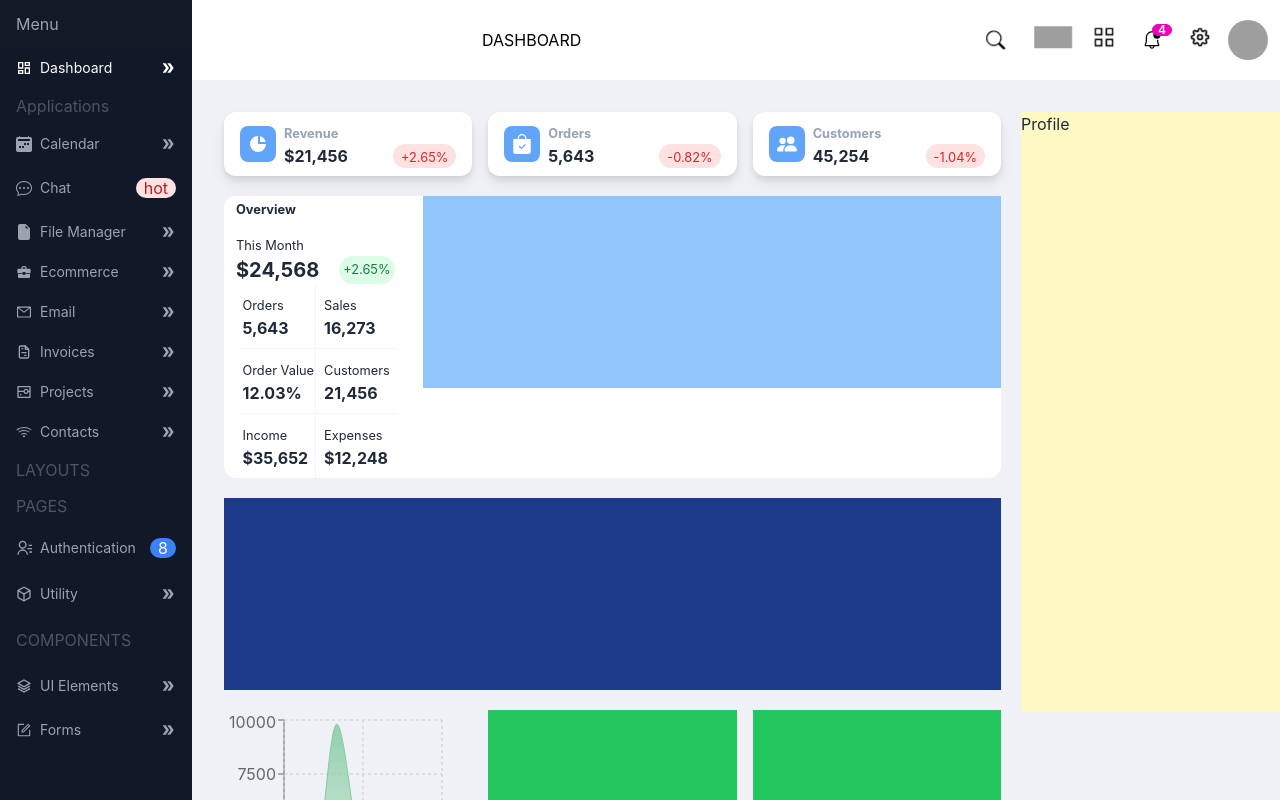
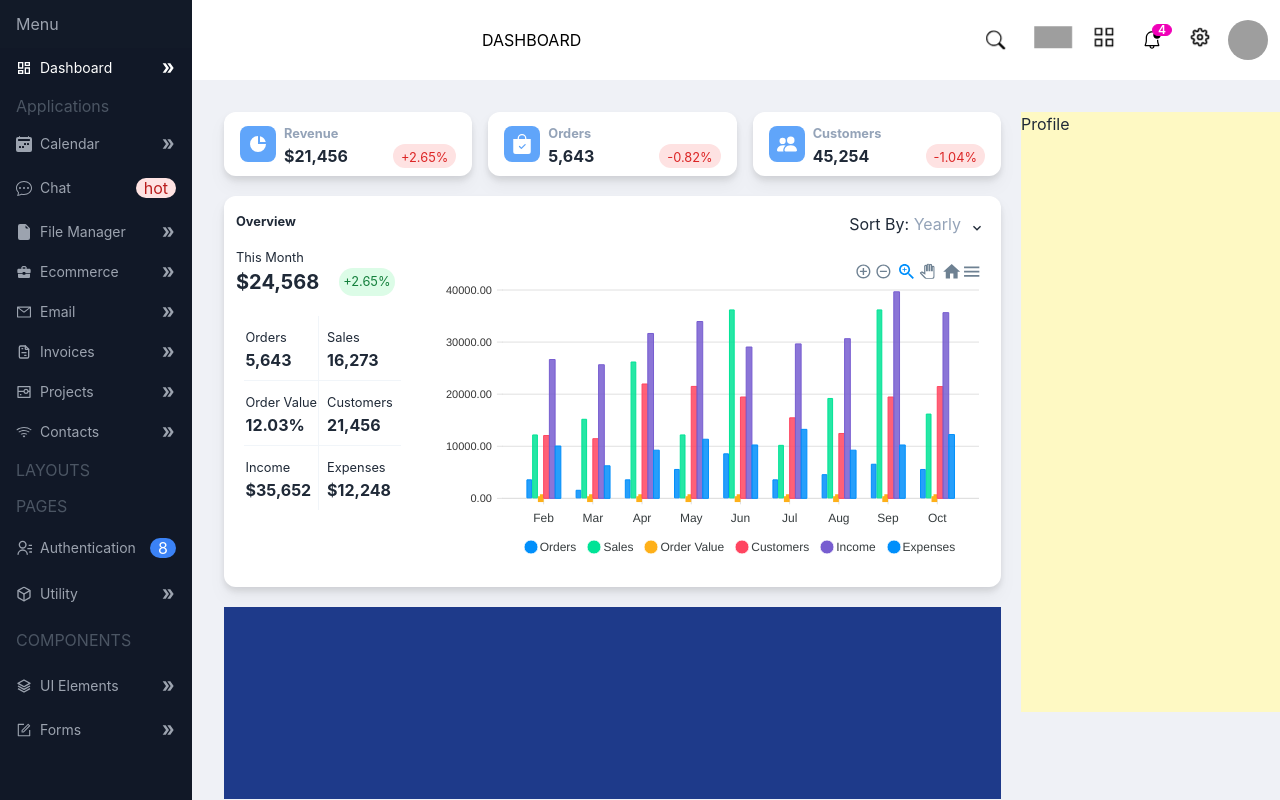
Before and after one commit to Mejbah-ul-haque/Dashboard, a React (Create React App) app: page / in a window 1280 px wide. Built offline with nearby package versions, Linux system fonts and the light colour scheme; grey boxes are pictures that could not be loaded.

Commit message:
column chart complete

```diff
--- a/package.json
+++ b/package.json
@@ -9,6 +9,7 @@
     "apexcharts": "^3.36.0",
     "daisyui": "^2.33.0",
     "react": "^18.2.0",
+    "react-apexcharts": "^1.4.0",
     "react-dom": "^18.2.0",
     "react-icons": "^4.6.0",
     "react-router-dom": "^6.4.2",
--- /dev/null
+++ b/src/conponents/Charts/ColumnChart.js
@@ -0,0 +1,188 @@
+import React from "react";
+import { MdKeyboardArrowDown } from "react-icons/md";
+import ReactApexChart from "react-apexcharts";
+
+const ColumnChart = () => {
+	const series = [
+		{
+			name: "Orders",
+			type: "column",
+			data: [3643, 1643, 3643, 5643, 8643, 3643, 4643, 6643, 5643],
+		},
+		{
+			name: "Sales",
+			type: "column",
+			data: [12273, 15273, 26273, 12273, 36273, 10273, 19273, 36273, 16273],
+		},
+		{
+			name: "Order Value",
+			type: "column",
+			data: [10.03, 15.03, 6.03, 8.03, 9.03, 14.03, 9.03, 16.03, 12.03],
+		},
+		{
+			name: "Customers",
+			type: "column",
+			data: [12056, 11456, 21956, 21489, 19456, 15456, 12456, 19456, 21456],
+		},
+		{
+			name: "Income",
+			type: "column",
+			data: [26652, 25652, 31652, 33952, 29052, 29652, 30652, 39652, 35652],
+		},
+		{
+			name: "Expenses",
+			type: "column",
+			data: [10048, 6248, 9248, 11348, 10248, 13248, 9248, 10248, 12248]
+		},
+	];
+	const options = {
+		chart: {
+			height: 350,
+			type: "line",
+			stacked: false,
+		},
+		dataLabels: {
+			enabled: false,
+		},
+		stroke: {
+			width: [1, 1, 4],
+		},
+		title: {
+			// text: 'XYZ - Stock Analysis (2009 - 2016)',
+			align: "left",
+			offsetX: 110,
+		},
+		xaxis: {
+			categories: [
+				"Feb",
+				"Mar",
+				"Apr",
+				"May",
+				"Jun",
+				"Jul",
+				"Aug",
+				"Sep",
+				"Oct",
+			],
+		},
+		yaxis: [
+			{
+				axisTicks: {
+					show: true,
+				},
+				axisBorder: {
+					show: false,
+					color: "#008FFB",
+				},
+				labels: {
+					style: {
+						colors: "#333333",
+					},
+				},
+				title: {
+					text: "",
+					style: {
+						color: "#008FFB",
+					},
+				},
+				tooltip: {
+					enabled: true,
+				},
+			},
+			// {
+			//   seriesName: 'Income',
+			//   opposite: true,
+			//   axisTicks: {
+			//     show: true,
+			//   },
+			//   axisBorder: {
+			//     show: true,
+			//     color: '#00E396'
+			//   },
+			//   labels: {
+			//     style: {
+			//       colors: '#00E396',
+			//     }
+			//   },
+			//   title: {
+			//     text: "Operating Cashflow (thousand crores)",
+			//     style: {
+			//       color: '#00E396',
+			//     }
+			//   },
+			// },
+			// {
+			//   seriesName: 'Revenue',
+			//   opposite: true,
+			//   axisTicks: {
+			//     show: true,
+			//   },
+			//   axisBorder: {
+			//     show: true,
+			//     color: '#FEB019'
+			//   },
+			//   labels: {
+			//     style: {
+			//       colors: '#FEB019',
+			//     },
+			//   },
+			//   title: {
+			//     text: "Revenue (thousand crores)",
+			//     style: {
+			//       color: '#FEB019',
+			//     }
+			//   }
+			// },
+		],
+		tooltip: {
+			fixed: {
+				enabled: false,
+				position: "topLeft", // topRight, topLeft, bottomRight, bottomLeft
+				offsetY: 30,
+				offsetX: 60,
+			},
+		},
+		legend: {
+			horizontalAlign: "center",
+			offsetX: 40,
+		},
+	};
+
+	return (
+		<div>
+			<div className="text-right">
+				<div className="dropdown">
+					<label tabIndex={0} className="flex items-center m-1">
+						<p>
+							Sort By: <span className="text-slate-400 mr-2">Yearly</span>{" "}
+						</p>
+						<p className="pt-2">
+							<MdKeyboardArrowDown />
+						</p>
+					</label>
+					<ul
+						tabIndex={0}
+						className="dropdown-content menu p-2 drop-shadow-lg bg-base-100 rounded-box w-[130px]"
+					>
+						<li>
+							<a>Item 1</a>
+						</li>
+						<li>
+							<a>Item 2</a>
+						</li>
+					</ul>
+				</div>
+			</div>
+			<div className="mt-5">
+				<ReactApexChart
+					options={options}
+					series={series}
+					type="line"
+					height={300}
+				/>
+			</div>
+		</div>
+	);
+};
+
+export default ColumnChart;
--- a/src/conponents/Charts/Overview.js
+++ b/src/conponents/Charts/Overview.js
@@ -1,10 +1,11 @@
 import React from "react";
+import ColumnChart from "./ColumnChart";
 
 const Overview = () => {
 	return (
-		<div className="grid grid-cols-1 md:grid-cols-4 bg-white rounded-xl gap-5 mt-5">
-			<div className="   pl-3">
-				<h2 className="font-bold">
+		<div className="grid grid-cols-1 md:grid-cols-4 bg-white rounded-xl gap-5 mt-5 drop-shadow-lg p-3">
+			<div className=" ">
+				<h2 className="font-bold text-center md:text-left">
 					<small>Overview</small>
 				</h2>
 				<div className="mt-3">
@@ -18,7 +19,7 @@ const Overview = () => {
 						</p>
 					</div>
 				</div>
-				<div className="">
+				<div className="mt-5">
 					<table class="  mx-auto">
 
 						<tbody>
@@ -57,7 +58,9 @@ const Overview = () => {
 					</table>
 				</div>
 			</div>
-			<div className="bg-blue-300 h-48 col-span-3"></div>
+			<div className=" col-span-3">
+        <ColumnChart></ColumnChart>
+      </div>
 		</div>
 	);
 };
--- a/src/conponents/Layout/Layout.js
+++ b/src/conponents/Layout/Layout.js
@@ -65,6 +65,7 @@ const Layout = () => {
 							</li>
 						</ul>
 					</li>
+
 					<li>
 						<h2 className=" text-gray-600 leading-3">Applications</h2>
 					</li>
```
Also changed, not shown: 1 other file (tests, documents, lock files or other folders).
